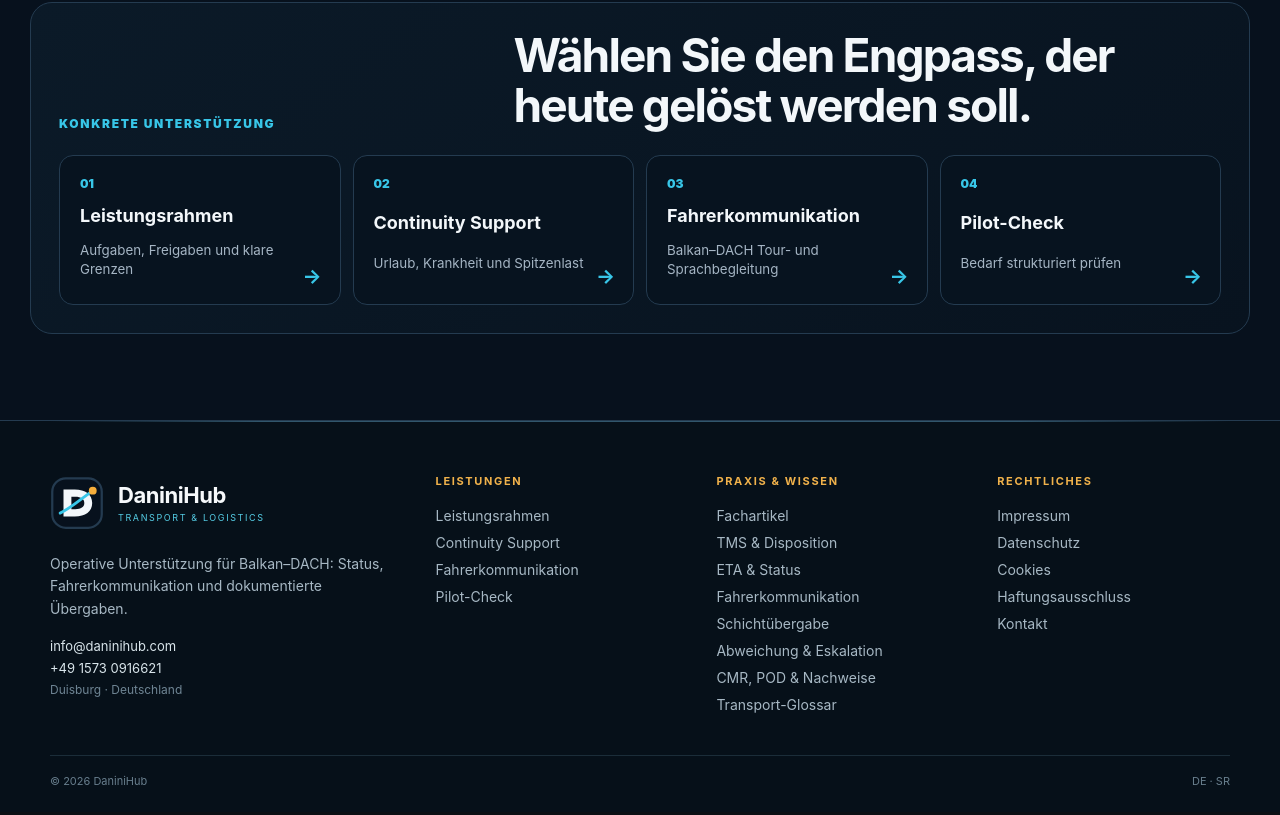
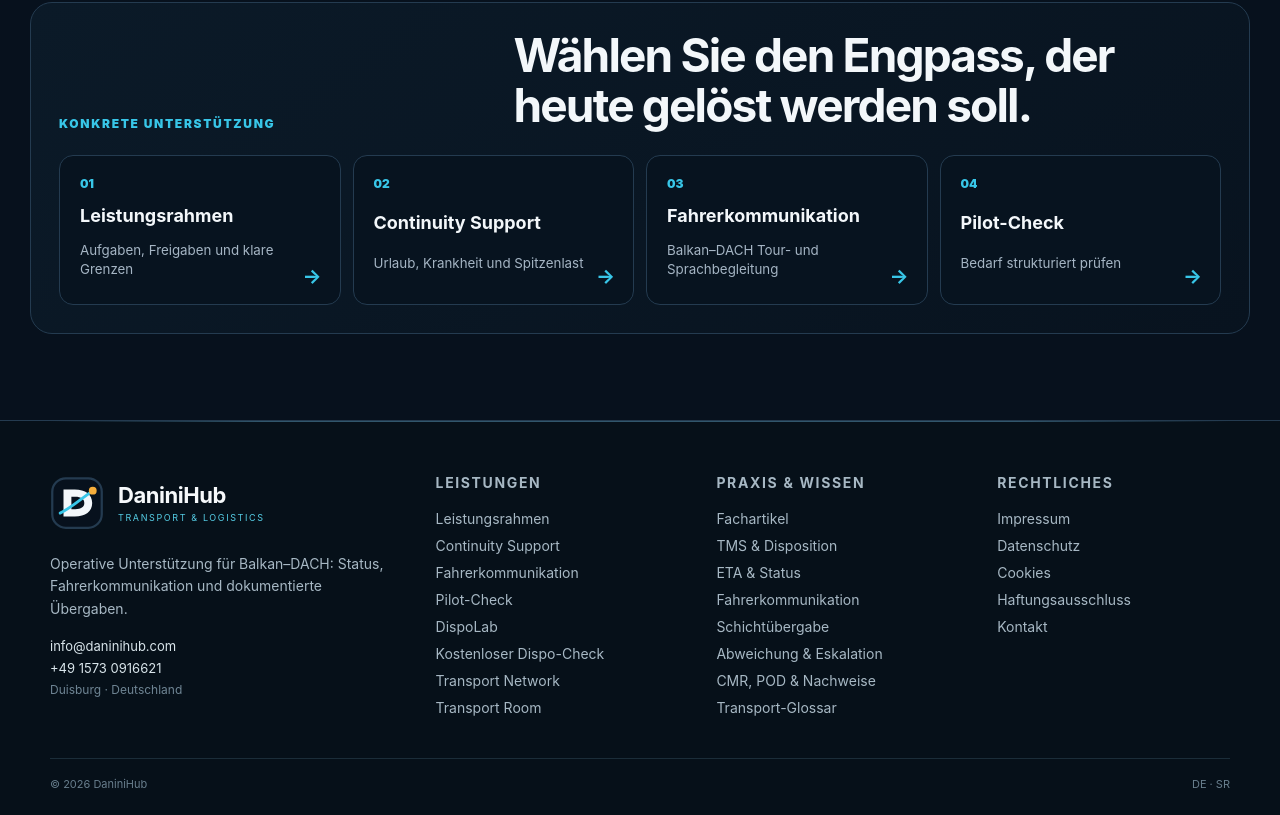
Before and after one commit to danininet/daninihub, a React (Vite) app in the folder daninihub-front/: page / in a window 1280 px wide. Shown: the part 7039-7854 px from the top of the page. Built offline with nearby package versions, Linux system fonts and the light colour scheme.

Commit message:
Fix footer navigation and add current product links

```diff
--- a/daninihub-front/src/SiteFooter.jsx
+++ b/daninihub-front/src/SiteFooter.jsx
@@ -10,6 +10,10 @@
     continuity: 'Continuity Support',
     drivers: 'Fahrerkommunikation',
     pilot: 'Pilot-Check',
+    dispoLab: 'DispoLab',
+    dispoCheck: 'Kostenloser Dispo-Check',
+    network: 'Transport Network',
+    room: 'Transport Room',
     practice: 'Fachartikel',
     dispatch: 'TMS & Disposition',
     eta: 'ETA & Status',
@@ -33,6 +37,10 @@
     continuity: 'Podrška kontinuitetu',
     drivers: 'Komunikacija sa vozačima',
     pilot: 'Provera pilota',
+    dispoLab: 'DispoLab',
+    dispoCheck: 'Besplatni Dispo-Check',
+    network: 'Transportna mreža',
+    room: 'Transportna soba',
     practice: 'Stručni članci',
     dispatch: 'TMS i dispozicija',
     eta: 'ETA i status',
@@ -53,6 +61,7 @@
   const t = copy[lang]
   const sr = lang === 'sr'
   const home = sr ? '/sr/' : '/de/'
+  const href = (de, srPath) => (sr ? srPath : de)
 
   return (
     <footer className="site-footer-pro">
@@ -74,32 +83,36 @@
           </div>
         </section>
 
-        <nav>
-          <h2>{t.services}</h2>
-          <a href={sr ? '/sr/obim-usluge' : '/de/leistungsrahmen'}>{t.scope}</a>
-          <a href={sr ? '/sr/kontinuitet-podrska' : '/de/continuity-support'}>{t.continuity}</a>
-          <a href={sr ? '/sr/komunikacija-vozaci' : '/de/fahrerkommunikation'}>{t.drivers}</a>
-          <a href={sr ? '/sr/provera-pilota' : '/de/pilot-check'}>{t.pilot}</a>
+        <nav aria-label={t.services}>
+          <h2><a href={href('/de/leistungsrahmen', '/sr/obim-usluge')}>{t.services}</a></h2>
+          <a href={href('/de/leistungsrahmen', '/sr/obim-usluge')}>{t.scope}</a>
+          <a href={href('/de/continuity-support', '/sr/kontinuitet-podrska')}>{t.continuity}</a>
+          <a href={href('/de/fahrerkommunikation', '/sr/komunikacija-vozaci')}>{t.drivers}</a>
+          <a href={href('/de/pilot-check', '/sr/provera-pilota')}>{t.pilot}</a>
+          <a href={href('/de/dispolab', '/sr/dispo-lab')}>{t.dispoLab}</a>
+          <a href={href('/de/dispolab/check', '/sr/dispo-lab/provera')}>{t.dispoCheck}</a>
+          <a href={href('/de/transport-network-demo', '/sr/transportna-mreza-demo')}>{t.network}</a>
+          <a href={href('/de/transport-room-demo', '/sr/transportna-soba-demo')}>{t.room}</a>
         </nav>
 
-        <nav>
-          <h2>{t.knowledge}</h2>
-          <a href={sr ? '/sr/praksa-znanje' : '/de/praxis-wissen'}>{t.practice}</a>
-          <a href={sr ? '/sr/praksa-znanje/zasto-tms-ne-menja-disponente' : '/de/praxis-wissen/warum-tms-disponenten-nicht-ersetzen'}>{t.dispatch}</a>
-          <a href={sr ? '/sr/praksa-znanje/eta-nije-obecanje' : '/de/praxis-wissen/eta-ist-keine-zusage'}>{t.eta}</a>
-          <a href={sr ? '/sr/praksa-znanje/komunikacija-sa-vozacima-balkan-dach' : '/de/praxis-wissen/fahrerkommunikation-balkan-dach'}>{t.driver}</a>
-          <a href={sr ? '/sr/praksa-znanje/predaja-smene-dispozicija' : '/de/praxis-wissen/schichtuebergabe-disposition'}>{t.handover}</a>
-          <a href={sr ? '/sr/praksa-znanje/eskalacija-odstupanja' : '/de/praxis-wissen/abweichungen-eskalieren'}>{t.escalation}</a>
-          <a href={sr ? '/sr/praksa-znanje/transportna-dokumenta-cmr-pod' : '/de/praxis-wissen/transportdokumente-cmr-pod'}>{t.documents}</a>
-          <a href={sr ? '/sr/recnik' : '/de/glossar'}>{t.law}</a>
+        <nav aria-label={t.knowledge}>
+          <h2><a href={href('/de/praxis-wissen', '/sr/praksa-znanje')}>{t.knowledge}</a></h2>
+          <a href={href('/de/praxis-wissen', '/sr/praksa-znanje')}>{t.practice}</a>
+          <a href={href('/de/praxis-wissen/warum-tms-disponenten-nicht-ersetzen', '/sr/praksa-znanje/zasto-tms-ne-menja-disponente')}>{t.dispatch}</a>
+          <a href={href('/de/praxis-wissen/eta-ist-keine-zusage', '/sr/praksa-znanje/eta-nije-obecanje')}>{t.eta}</a>
+          <a href={href('/de/praxis-wissen/fahrerkommunikation-balkan-dach', '/sr/praksa-znanje/komunikacija-sa-vozacima-balkan-dach')}>{t.driver}</a>
+          <a href={href('/de/praxis-wissen/schichtuebergabe-disposition', '/sr/praksa-znanje/predaja-smene-dispozicija')}>{t.handover}</a>
+          <a href={href('/de/praxis-wissen/abweichungen-eskalieren', '/sr/praksa-znanje/eskalacija-odstupanja')}>{t.escalation}</a>
+          <a href={href('/de/praxis-wissen/transportdokumente-cmr-pod', '/sr/praksa-znanje/transportna-dokumenta-cmr-pod')}>{t.documents}</a>
+          <a href={href('/de/glossar', '/sr/recnik')}>{t.law}</a>
         </nav>
 
-        <nav>
-          <h2>{t.legal}</h2>
-          <a href={sr ? '/sr/impressum' : '/de/impressum'}>{t.imprint}</a>
-          <a href={sr ? '/sr/privatnost' : '/de/datenschutz'}>{t.privacy}</a>
-          <a href={sr ? '/sr/kolacici' : '/de/cookies'}>{t.cookies}</a>
-          <a href={sr ? '/sr/odricanje-odgovornosti' : '/de/haftungsausschluss'}>{t.liability}</a>
+        <nav aria-label={t.legal}>
+          <h2><a href={href('/de/impressum', '/sr/impressum')}>{t.legal}</a></h2>
+          <a href={href('/de/impressum', '/sr/impressum')}>{t.imprint}</a>
+          <a href={href('/de/datenschutz', '/sr/privatnost')}>{t.privacy}</a>
+          <a href={href('/de/cookies', '/sr/kolacici')}>{t.cookies}</a>
+          <a href={href('/de/haftungsausschluss', '/sr/odricanje-odgovornosti')}>{t.liability}</a>
           <a href={`${home}#contact`}>{t.contact}</a>
         </nav>
       </div>
```
